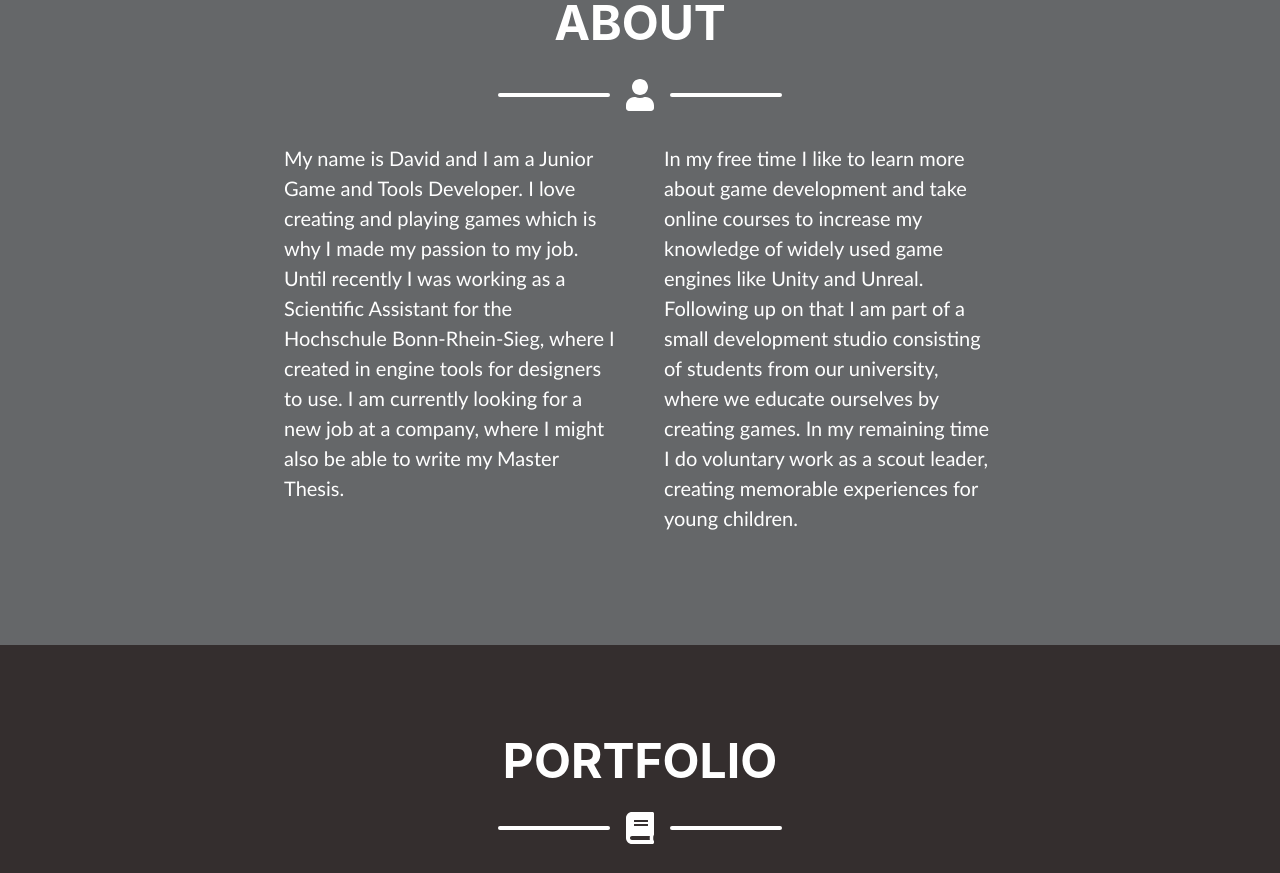
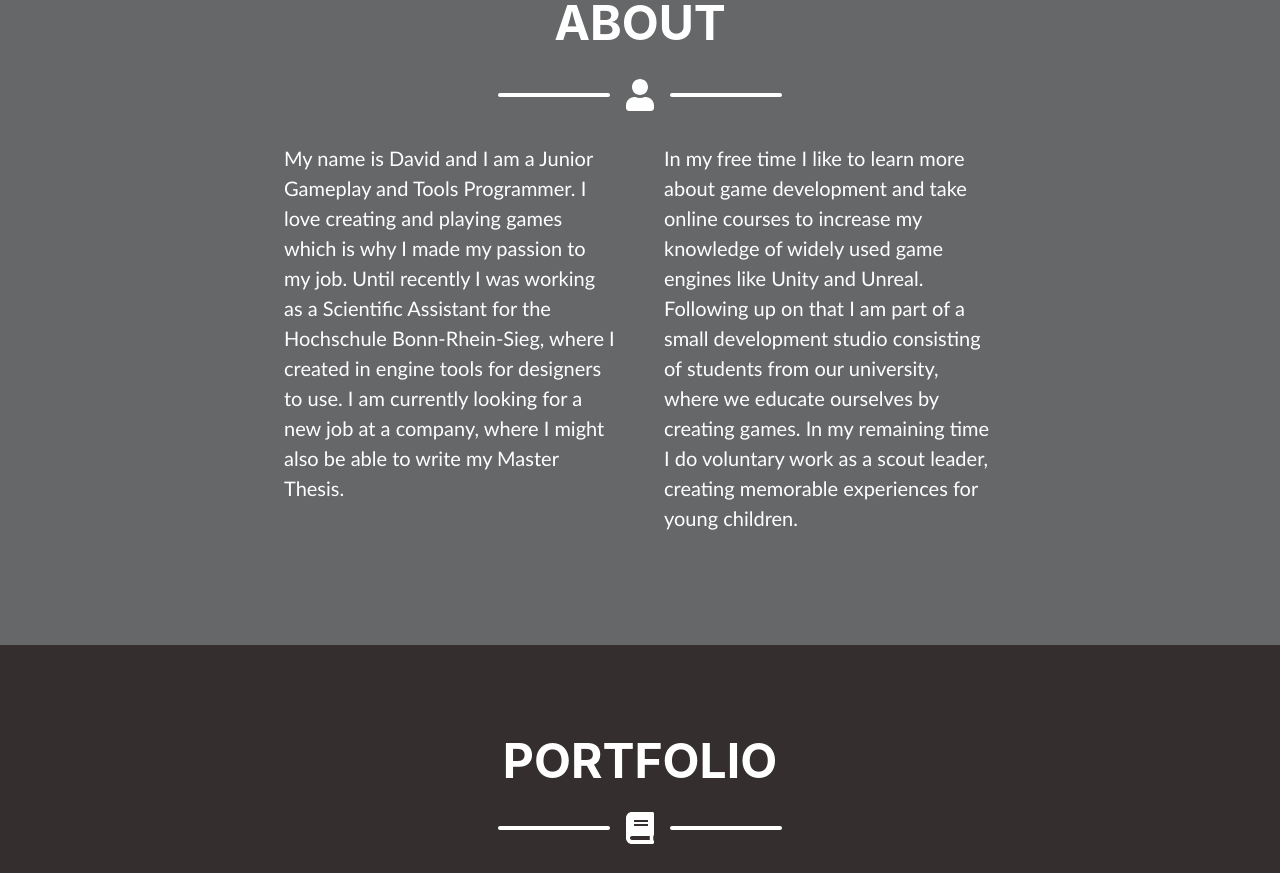
Before and after one commit to IKE200/IKE200.github.io, a plain HTML site: page index.html in a window 1280 px wide. Shown: the part 861-1734 px from the top of the page. Drawn offline with nearby package versions, Linux system fonts and the light colour scheme; a web font is replaced by a local one.

```diff
--- a/index.html
+++ b/index.html
@@ -5,7 +5,7 @@
         <meta name="viewport" content="width=device-width, initial-scale=1, shrink-to-fit=no">
         <meta name="description" content="">
         <meta name="author" content="">
-        <title>David Bernhardt - Game &amp; Tools Programmer </title>
+        <title>David Bernhardt - Gameplay &amp; Tools Programmer </title>
         <!-- Font Awesome icons (free version)-->
         <script src="https://cdnjs.cloudflare.com/ajax/libs/font-awesome/5.13.0/js/all.min.js" crossorigin="anonymous"></script>
         <!-- Core theme CSS (includes Bootstrap)-->
@@ -70,7 +70,7 @@
                 <!-- About Section Content-->
                 <div class="row">
                     <div class="col-lg-4 ml-auto">
-                        <p class="pre-wrap lead">My name is David and I am a Junior Game and Tools Developer. I love creating and playing games which is why I made my passion to my job. Until recently I was working as a Scientific Assistant for the Hochschule Bonn-Rhein-Sieg, where I created in engine tools for designers to use. I am currently looking for a new job at a company, where I might also be able to write my Master Thesis.</p>
+                        <p class="pre-wrap lead">My name is David and I am a Junior Gameplay and Tools Programmer. I love creating and playing games which is why I made my passion to my job. Until recently I was working as a Scientific Assistant for the Hochschule Bonn-Rhein-Sieg, where I created in engine tools for designers to use. I am currently looking for a new job at a company, where I might also be able to write my Master Thesis.</p>
                     </div>
                     <div class="col-lg-4 mr-auto">
                         <p class="pre-wrap lead">In my free time I like to learn more about game development and take online courses to increase my knowledge of widely used game engines like Unity and Unreal. Following up on that I am part of a small development studio consisting of students from our university, where we educate ourselves by creating games. In my remaining time I do voluntary work as a scout leader, creating memorable experiences for young children.</p>
```
